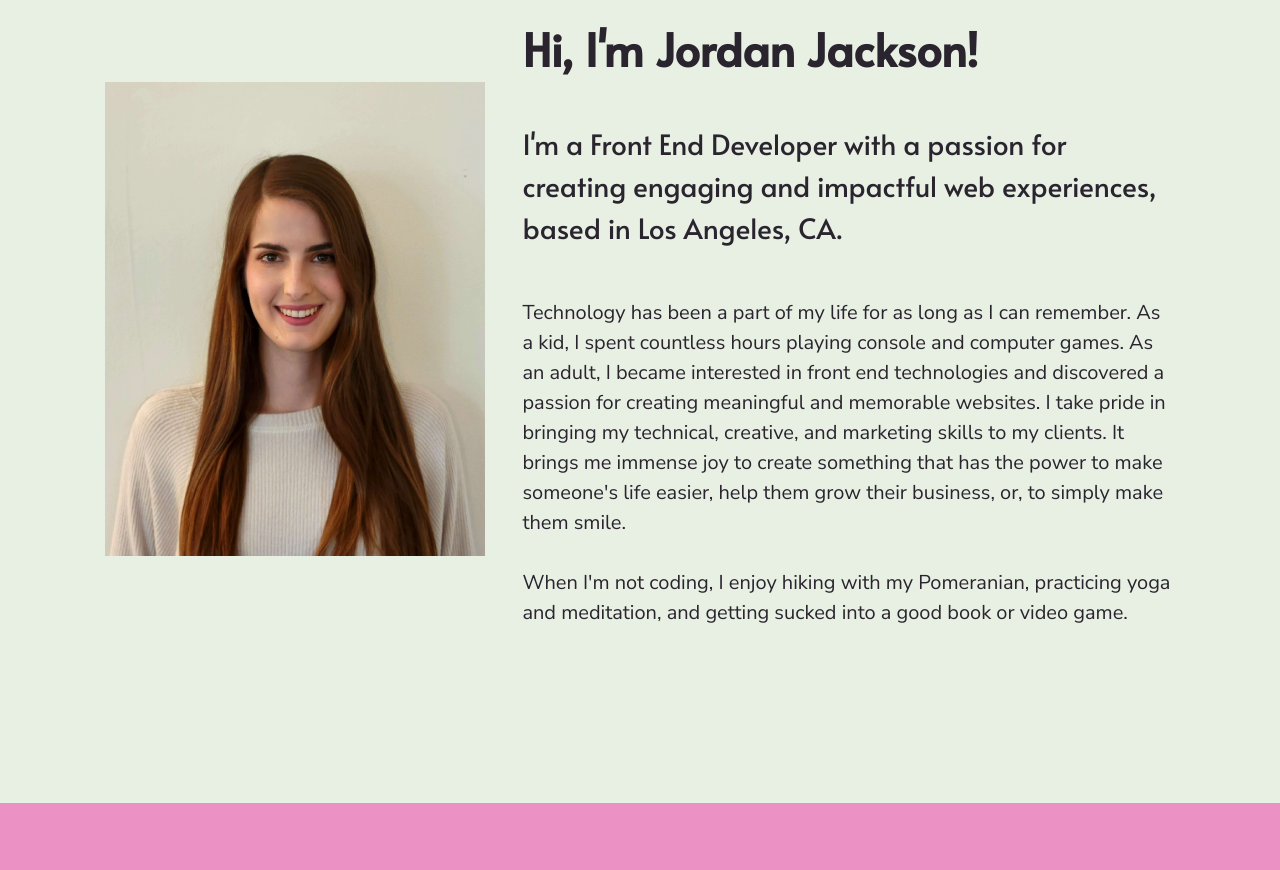
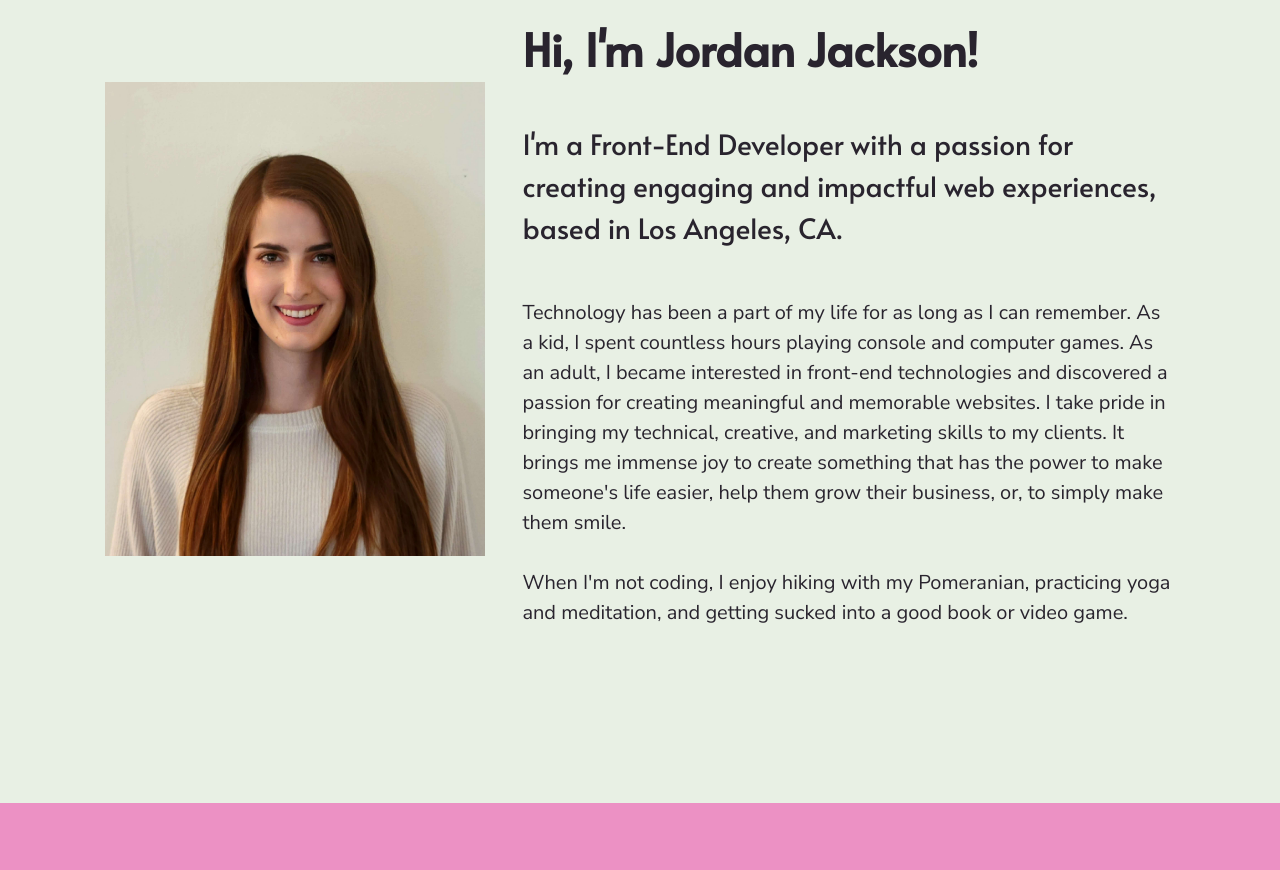
Before and after one commit to jordanr2m/jordan-portfolio, a plain HTML site: page index.html in a window 1280 px wide. Shown: the part 3580-4450 px from the top of the page. Drawn offline with Linux system fonts and the light colour scheme.

Commit message:
Changed phrasing.

```diff
--- a/index.html
+++ b/index.html
@@ -183,10 +183,10 @@
 
                     <div class="about-text">
                         <h3>Hi, I'm Jordan Jackson!</h3>
-                        <h4>I'm a Front End Developer with a passion for creating engaging and impactful web experiences, based in Los Angeles, CA.</h4>
+                        <h4>I'm a Front-End Developer with a passion for creating engaging and impactful web experiences, based in Los Angeles, CA.</h4>
                         <p>Technology has been a part of my life for as long as I can remember. As a kid, I spent
                             countless hours playing console and computer games. As an adult, I became interested in
-                            front end technologies and discovered a passion for creating meaningful and memorable
+                            front-end technologies and discovered a passion for creating meaningful and memorable
                             websites. I take pride in bringing my technical, creative, and marketing skills to my
                             clients. It brings me immense joy to create something that has the power to make someone's
                             life easier, help them grow their business, or, to simply make them smile.
```
